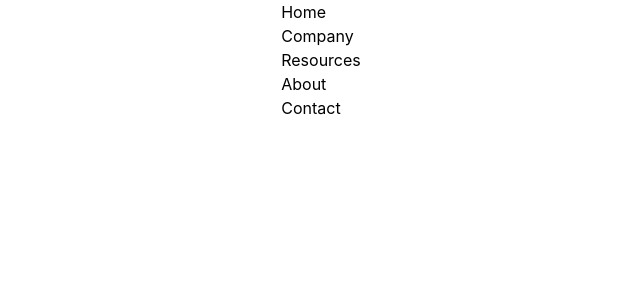
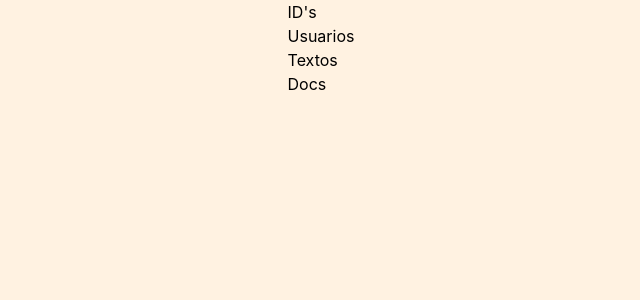
Before and after one commit to jorgegonzalezpiedra/personagen-v2-frontend, a React (Vite) app: page / in a window 1280 px wide. Shown: the top 300 px of the page, without its empty margins (319-959 px from the left). Built offline with nearby package versions, Linux system fonts and the light colour scheme.

Commit message:
Added collors to page

```diff
--- a/src/components/navbar/Navbar.jsx
+++ b/src/components/navbar/Navbar.jsx
@@ -12,15 +12,14 @@ const Navbar = () => {
 
   // Array containing navigation items
   const navItems = [
-    { id: 1, text: "Home" },
-    { id: 2, text: "Company" },
-    { id: 3, text: "Resources" },
-    { id: 4, text: "About" },
-    { id: 5, text: "Contact" },
+    { id: 1, text: "ID's" },
+    { id: 2, text: "Usuarios" },
+    { id: 3, text: "Textos" },
+    { id: 4, text: "Docs" }
   ];
 
   return (
-    <div className="bg-black flex justify-between items-center h-24 max-w-[1240px] mx-auto px-4 text-white">
+    <div className="mt-10 rounded-3xl bg-[#EAD8C0] flex justify-between items-center h-24 max-w-[1240px] mx-auto px-4">
       {/* Logo */}
       {/* <h1 className="w-full text-3xl font-bold text-[#00df9a]">REACT.</h1> */}
       {/* https://medium.com/@ryaddev/build-responsive-navbar-with-tailwind-css-and-react-icons-3b13a272dec4*/}
@@ -30,7 +29,7 @@ const Navbar = () => {
         {navItems.map((item) => (
           <li
             key={item.id}
-            className="p-4 hover:bg-[#00df9a] rounded-xl m-2 cursor-pointer duration-300 hover:text-black"
+            className="p-4 hover:bg-[#D1BB9E] text-[#592407] rounded-xl m-2 cursor-pointer duration-300"
           >
             {item.text}
           </li>
--- a/src/main.css
+++ b/src/main.css
@@ -14,6 +14,7 @@
 html {
     margin:    0 auto;
     max-width: 900px;
+    background-color: #FFF2E1;
 }
 
 body {
```
